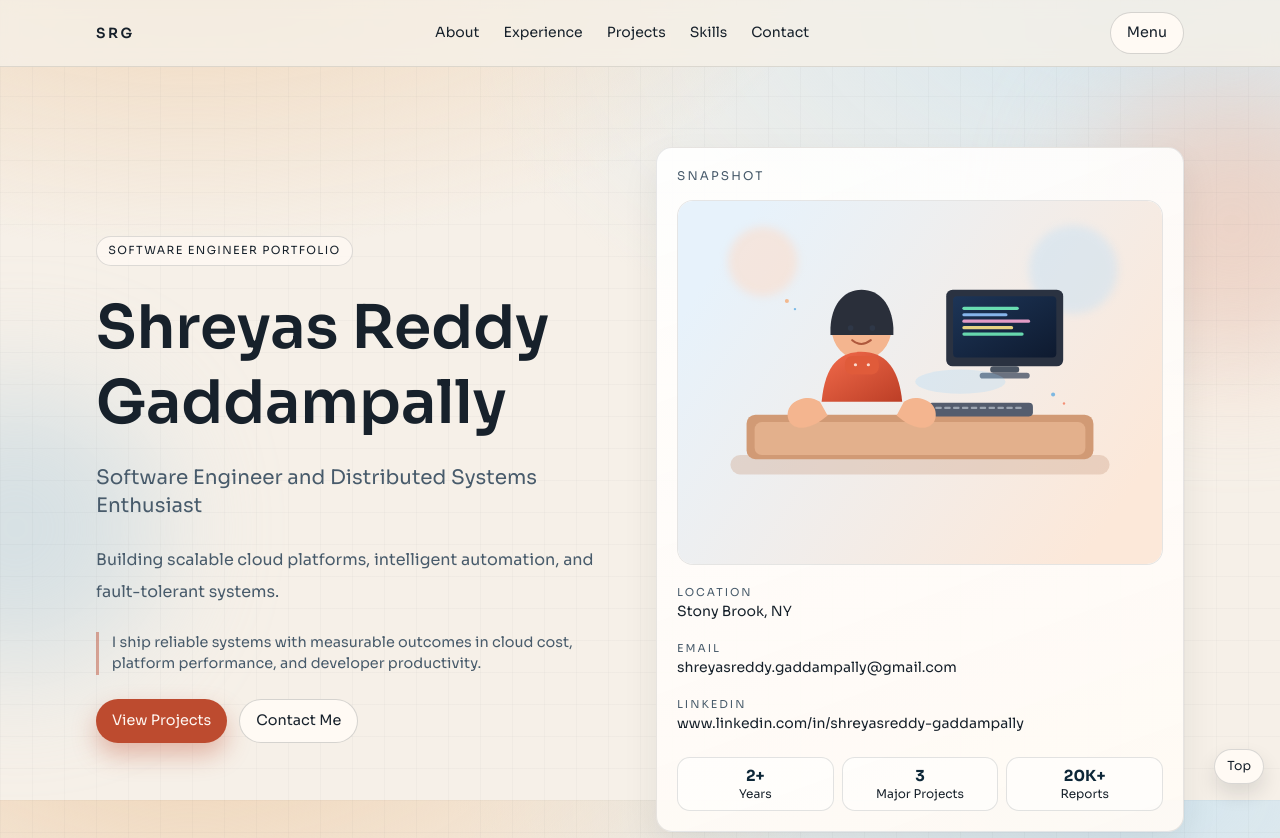
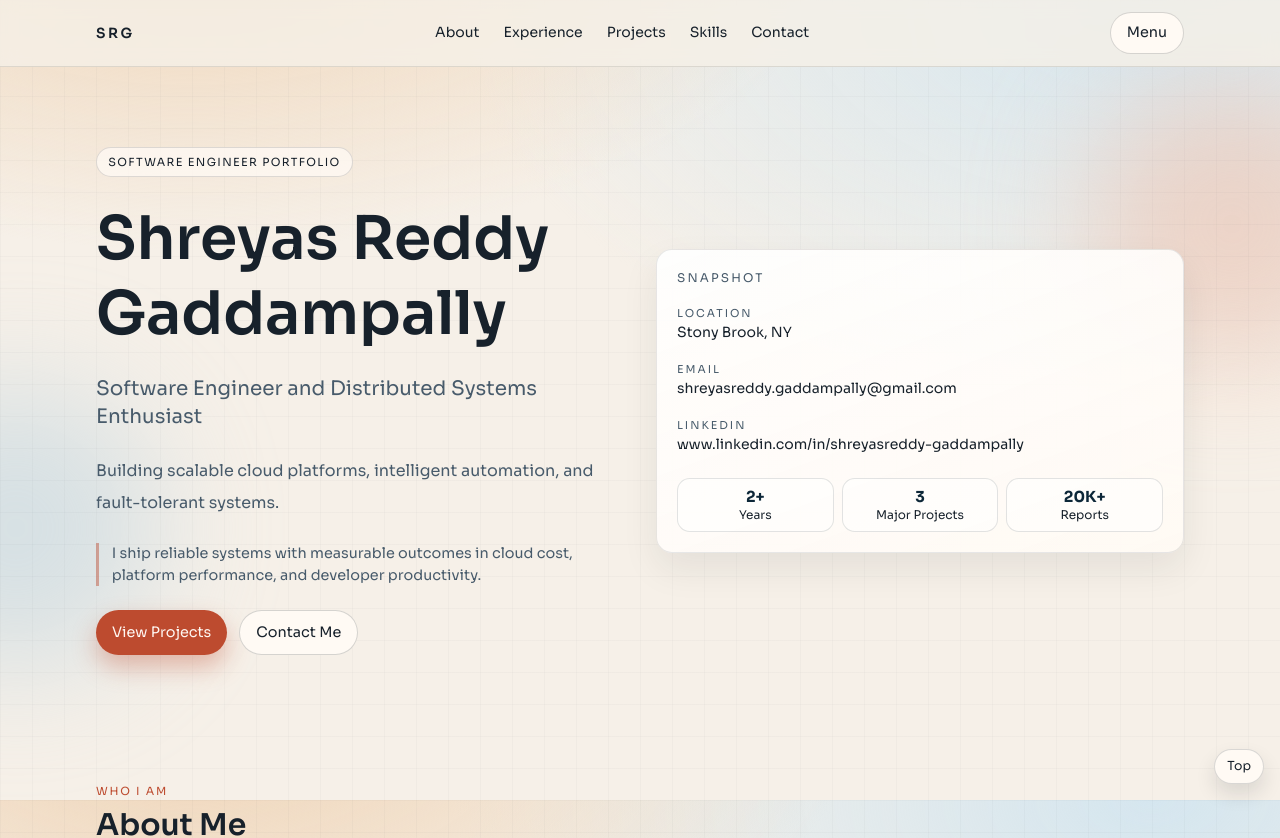
Before and after one commit to ShreyasReddy2401/portfolio-site, a Next.js app: page / in a window 1280 px wide. Shown: the top 838 px of the page. Built offline with nearby package versions, Linux system fonts and the light colour scheme.

Commit message:
Update Pages workflow to Node 24 and remove AI image

```diff
--- a/src/app/page.tsx
+++ b/src/app/page.tsx
@@ -1,6 +1,5 @@
 "use client";
 
-import Image from "next/image";
 import { useState } from "react";
 import portfolio from "@/data/portfolio-data.json";
 
@@ -105,16 +104,6 @@ export default function Home() {
             <p className="text-xs uppercase tracking-[0.18em] text-[var(--muted)]">
               Snapshot
             </p>
-            <div className="mt-4 overflow-hidden rounded-2xl border border-black/10 bg-white/60">
-              <Image
-                alt="AI-generated illustration of a boy coding on a desktop computer"
-                className="h-auto w-full"
-                height={450}
-                priority
-                src="/ai-boy-coding.svg"
-                width={600}
-              />
-            </div>
             <div className="mt-4 space-y-4 text-sm">
               <p>
                 <span className="meta-label">Location</span>
```
Also changed, not shown: public/ai-boy-coding.svg (deleted).
